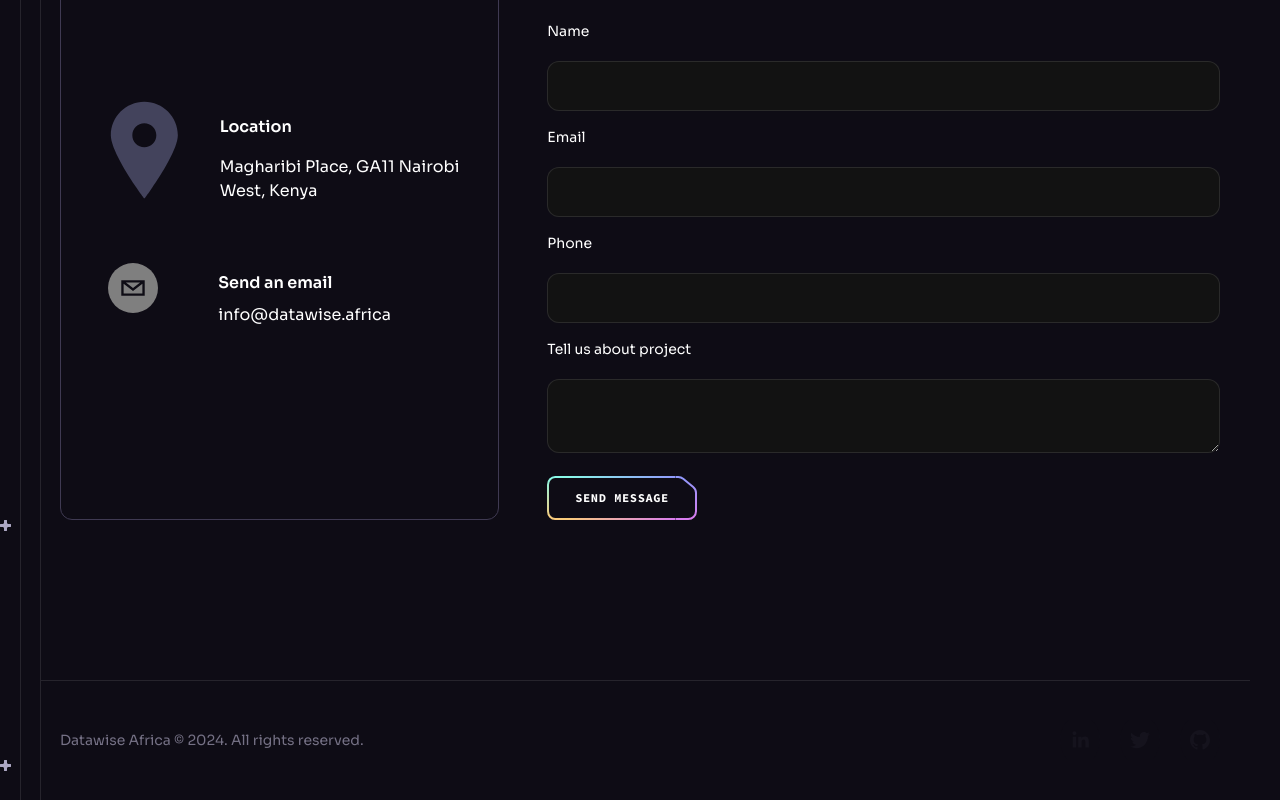
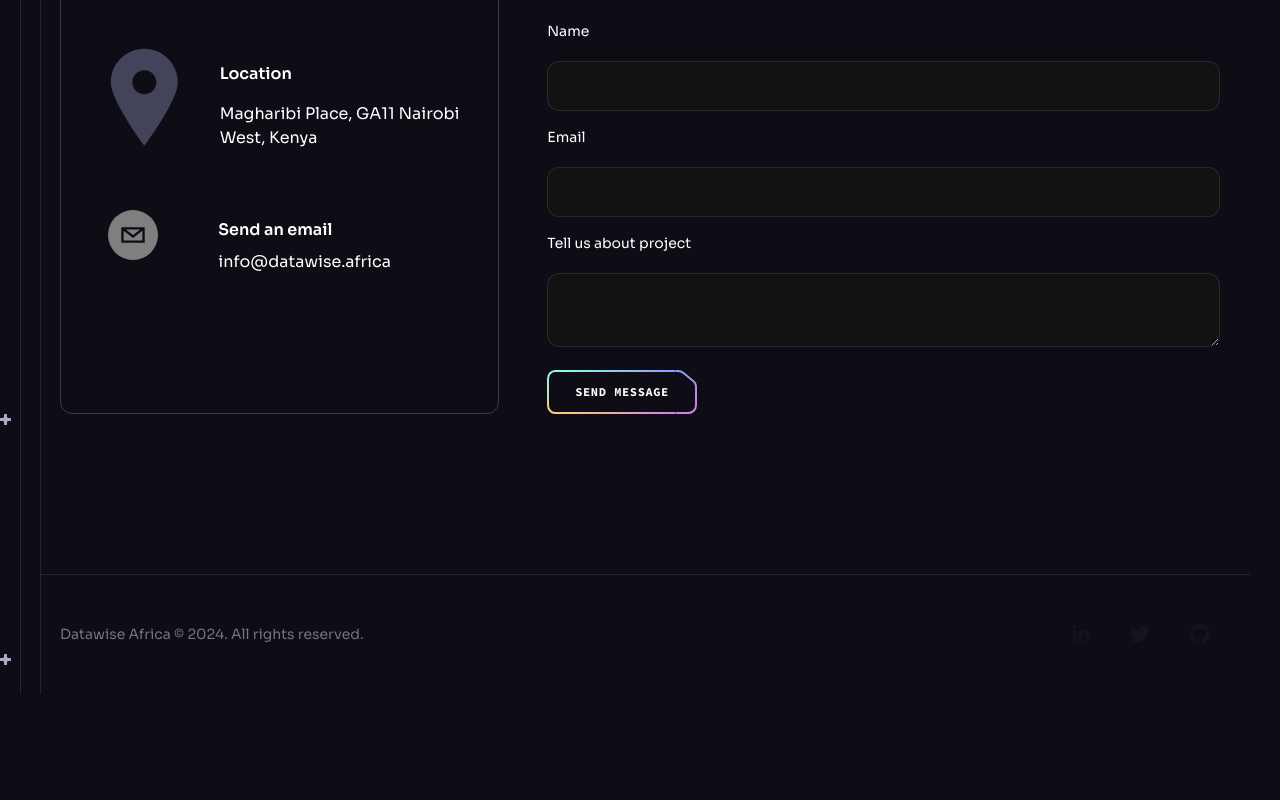
Before and after one commit to Datawise-Africa/datawise_frontend, a React (Vite) app: page / in a window 1280 px wide. Shown: the part 8704-9504 px from the top of the page. After the commit the page ends 9398 px from the top, so only its background shows below. Built offline with nearby package versions, Linux system fonts and the light colour scheme.

Commit message:
Modified Contact.jsx in components folder

```diff
--- a/src/components/Contact.jsx
+++ b/src/components/Contact.jsx
@@ -38,10 +38,10 @@
                         <label htmlFor="email" className="block text-sm font-medium text-n-1">Email</label>
                         <input type="email" id="email" name="email" className="mt-5 w-full px-3 py-3 border border-n-1/10 rounded-xl focus:outline-none focus:border-n-10"/>
                     </div>
-                    <div className="mb-4">
+                    {/* <div className="mb-4">
                         <label htmlFor="phone" className="block text-sm font-medium text-n-1">Phone</label>
                         <input type="tel" id="phone" name="phone" className="mt-5 w-full px-3 py-3 border border-n-1/10 rounded-xl focus:outline-none focus:border-n-10"/>
-                    </div>
+                    </div> */}
                     <div className="mb-4">
                         <label htmlFor="message" className="block text-sm font-medium text-n-1">Tell us about project</label>
                         <textarea id="message" name="message" row="5" className="mt-5 w-full px-3 py-3 border border-n-1/10 rounded-xl focus:outline-none focus:border-n-10"/>
```
